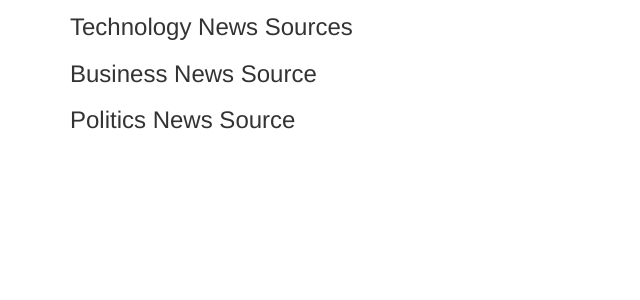
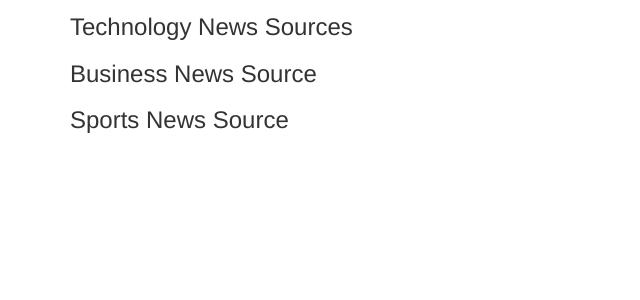
Before and after one commit to Apamela/News-highlight, a Flask app: template app/templates/index.html in a window 1280 px wide. Shown: the part 124-424 px from the top of the page, without its empty margins (0-640 px from the left). Run offline with Flask 2, Linux system fonts and the light colour scheme; the template is opened without the code that fills it: most values are stand-ins (such as "Sample title", 1, 10 or a date in 2020); some libraries are stand-ins or nearby versions.

Commit message:
add the sources

```diff
--- a/app/main/views.py
+++ b/app/main/views.py
@@ -13,9 +13,9 @@ def index():
     entertainment_sources= get_sources('entertainment')
     technology_sources= get_sources('technology')
     business_sources= get_sources('business')
-    politics_sources= get_sources('politics')
-    title="News-highlight"
-    return render_template('index.htm',title=tltle,technology=technology_sources,business=business_sources,politics=politics_sources)
+    sports_sources= get_sources('Sports')
+    title= 'News-highlight'
+    return render_template('index.html',title=title,technology=technology_sources,business=business_sources,sports=sports_sources)
 
 @main.route('/sources/<id>')
 def articles(id):
--- a/app/templates/index.html
+++ b/app/templates/index.html
@@ -7,22 +7,22 @@
      <!--Entertainment News-->
  <h3>Entertainment News Sources</h3>
  <ul>
-    {{ macro.displaySourceList(entertianment_sources)}}
+    {{ macro.displaySourceList(Entertianment_sources)}}
  </ul>
  <!-- Technology news-->
  <h3>Technology News Sources </h3>
          <ul>
-            {{ macro.displaySourceList(technology_sources)}}
+            {{ macro.displaySourceList(Technology_sources)}}
         </ul>
         <!-- Business News -->
         <h3> Business News Source</h3>
          <ul>
-            {{ macro.displaySourceList(business_sources)}}
+            {{ macro.displaySourceList(Business_sources)}}
         </ul>
-    <!--Politics News-->
-    <h3>Politics News Source</h3>
+    <!--Sports News-->
+    <h3>Sports News Source</h3>
       <ul>
-          {{macro.displaySourceList(politics_sources)}}
+          {{macro.displaySourceList(Sports_sources)}}
       </ul>
  </div>
  {% endblock%}
--- a/app/templates/macros.html
+++ b/app/templates/macros.html
@@ -1,7 +1,32 @@
-{% macro displayMovieList(movie_list) %}
+{% macro displaySourceList(source_list) %}
 
-    {% for movie in movie_list %}
-        <li>{{ movie.title}}</li>
+	{% for source_row in source_list |batch(4)%}
+        <div class="row">
+
+
+            {% for sources in source_row %}
+	            <div class="col-md-3">
+
+		            <div class="panel panel-default">
+						<div class="panel-heading">
+							<a href="/sources/{{sources.id}}">
+							    {{ sources.name}}
+					        </a>
+						</div>
+						<div class="panel-body">
+							<p>
+								{{ sources.description |truncate(100)}}
+
+							</p>
+							<a href="/sources/{{sources.id}}" class="btn btn-success btn-sm">Visit {{sources.name}}</a>
+						</div>
+
+
+					</div>
+		        </div>
+            {% endfor %}
+
+        </div>
     {% endfor %}
 
 {% endmacro %}
--- a/config.py
+++ b/config.py
@@ -2,8 +2,8 @@ import os
 
 class Config:
 
-    NEWS_SOURCES_BASE_URL ='https://newsapi.org/v2/sources?category={}&api_Key={}'
-    ARTICLES_BASE_URL='https://newsapi.org/v2/everything?id={}api_Key={}'
+    NEWS_SOURCES_BASE_URL ='https://newsapi.org/v2/sources?category={}&apiKey={}'
+    ARTICLES_BASE_URL='https://newsapi.org/v2/everything?id={}apiKey={}'
     NEWS_API_KEY = os.environ.get('NEWS_API_KEY')
 
 
```
